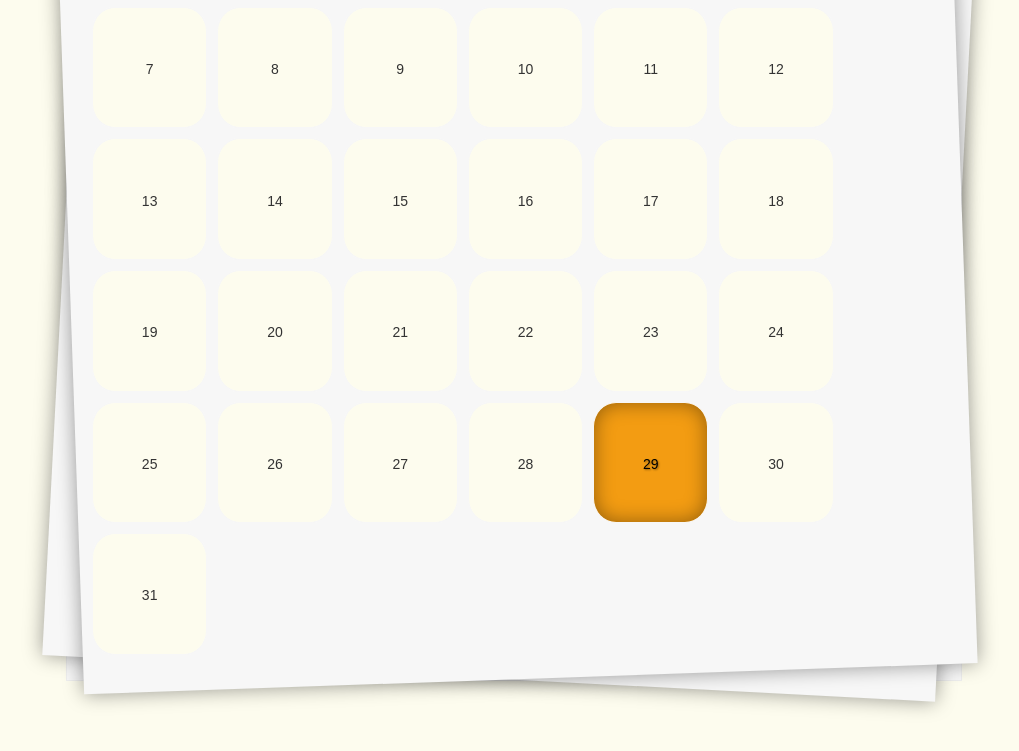
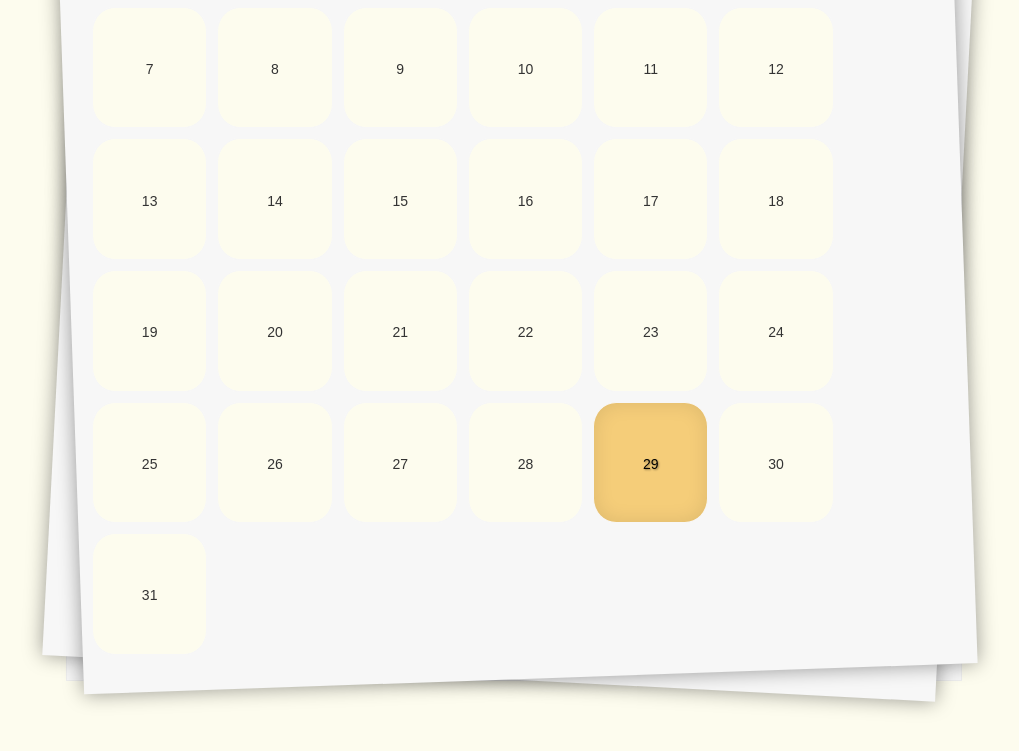
Before and after one commit to bbpcltd/bbpcltd.github.io, a plain HTML site: page events.html in a window 1280 px wide. Shown: the part 1805-2556 px from the top of the page, without its empty margins (126-1145 px from the left). Drawn offline with nearby package versions, Linux system fonts and the light colour scheme; a web font is replaced by a local one.

Commit message:
Polished Calender

```diff
--- a/scss/_layout.scss
+++ b/scss/_layout.scss
@@ -637,14 +637,14 @@
             .calender .day:hover {
                 background: #faf8d8;
                 color: #000;
-                box-shadow: inset 0 0 20px rgba(0, 0, 0, 0.4);
+                box-shadow: inset 0 0 20px rgba(0, 0, 0, 0.05);
                 text-shadow: 1px 1px 2px rgba(0, 0, 0, 0.4);
             }
 
             .calender .day.event {
-                background: #f39c12;
+                background: #f5cd79;
                 color: #000;
-                box-shadow: inset 0 0 20px rgba(0, 0, 0, 0.4);
+                box-shadow: inset 0 0 20px rgba(0, 0, 0, 0.1);
                 text-shadow: 1px 1px 2px rgba(0, 0, 0, 0.4);
             }
             .calender .day.event a{
```
Also changed, not shown: css/style.min.css, dist/css/style.css, 2 other files.
